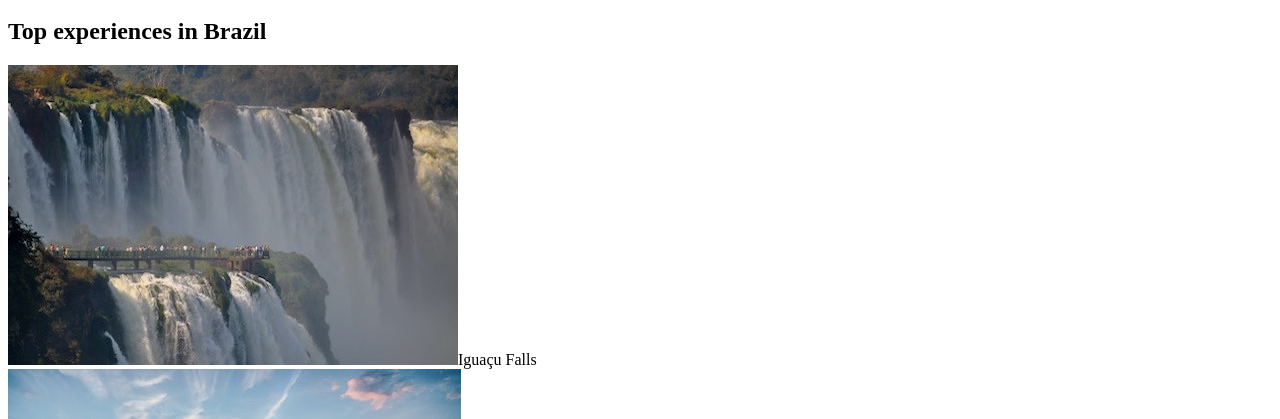
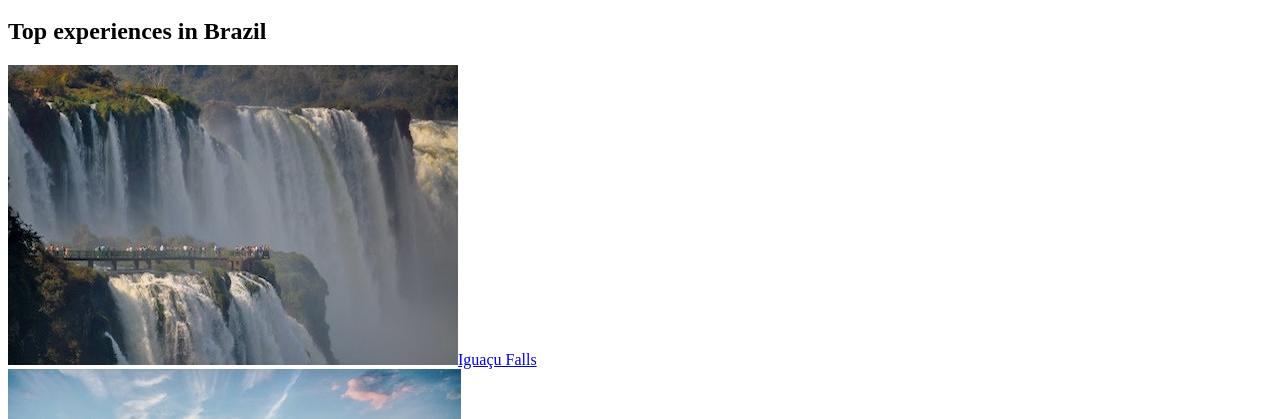
Before and after one commit to quackness/vue-router, a Vue app: page /destination/1/brazil in a window 1280 px wide. Shown: the part 487-906 px from the top of the page. Built offline with nearby package versions, Linux system fonts and the light colour scheme; the HTML template or start-up script is replaced by a standard one.

Commit message:
link experience card witha  route

```diff
--- a/src/components/ExperienceCard.vue
+++ b/src/components/ExperienceCard.vue
@@ -6,6 +6,6 @@
 </template>
 <script setup>
 const props = defineProps({
-  experience: { type: Object, required: true },
+  experience: { type: Object, required: false },
 });
 </script>
--- a/src/components/TheNavigation.vue
+++ b/src/components/TheNavigation.vue
@@ -4,18 +4,20 @@
     <router-link
       v-for="destination in destinations"
       :key="destination.id"
-        :to="{name: 'destination.show', params:{id: destination.id, slug: destination.slug}}"
+      :to="{
+        name: 'destination.show',
+        params: { id: destination.id, slug: destination.slug },
+      }"
     >
       {{ destination.name }}
     </router-link>
   </div>
 </template>
 <script setup>
-import sourceData from '@/data.json';
-import {computed} from "vue";
+import sourceData from "@/data.json";
+import { computed } from "vue";
 
 const destinations = computed(() => {
-  return sourceData.destinations
+  return sourceData.destinations;
 });
-
 </script>
--- a/src/router/index.js
+++ b/src/router/index.js
@@ -10,13 +10,23 @@ const routes = [
     component: HomeView,
   },
   {
+    path: "/destination/:id/:slug/:experienceSlug",
+    name: "experience.show",
+    component: () => import("@/views/ExperienceCard.vue"),
+    props: route => ({
+      ...route.params,
+      id: parseInt(route.params.id)
+    }),
+  },
+  {
     path: "/destination/:id/:slug",
     name: 'destination.show',
     component: () => import("@/views/DestinationShow.vue"),
-    props: route =>({
-    id: parseInt(route.params.id)
+    props: route => ({
+      ...route.params,
+      id: parseInt(route.params.id)
     }),
-  },
+  }
 ];
 
 const router = createRouter({
--- a/src/views/DestinationShow.vue
+++ b/src/views/DestinationShow.vue
@@ -9,11 +9,16 @@
   <section class="experiences">
     <h2>Top experiences in {{ destination.name }}</h2>
     <div class="cards">
-      <ExperienceCard
+      <router-link
         v-for="experience in destination.experiences"
         :key="experience.slug"
-        :experience="experience"
-      />
+        :to="{
+          name: 'experience.show',
+          params: { experienceSlug: experience.slug },
+        }"
+      >
+        <ExperienceCard :experience="experience" />
+      </router-link>
     </div>
   </section>
 </template>
--- /dev/null
+++ b/src/views/ExperienceCard.vue
@@ -0,0 +1,37 @@
+<template>
+  <section>
+    <h1>{{ experience?.name }}</h1>
+    <img :src="`/images/${experience?.image}`" :alt="experience?.name" />
+    <p>{{ experience?.description }}</p>
+  </section>
+</template>
+<script setup>
+import sourceData from "@/data.json";
+import { computed, ref } from "vue";
+
+// const id = ref(null);
+// const experienceSlug = ref("test");
+
+const props = defineProps({
+  id: { type: Number, required: true },
+  experienceSlug: { type: String, required: true },
+});
+console.log("props", props.experienceSlug);
+console.log("props", props.id);
+
+const destination = computed(() => {
+  console.log(sourceData);
+  return sourceData?.destinations?.find(
+    (destination) => destination.id === props.id
+  );
+});
+console.log("log", destination);
+
+const experience = computed(() => {
+  console.log("destination", destination);
+  console.log("props", props.experienceSlug);
+  return destination.value.experiences.find(
+    (experience) => experience.slug === props.experienceSlug
+  );
+});
+</script>
--- a/src/views/HomeView.vue
+++ b/src/views/HomeView.vue
@@ -5,7 +5,10 @@
       <router-link
         v-for="destination in destinations"
         :key="destination.id"
-        :to="{name: 'destination.show', params:{id: destination.id, slug: destination.slug}}"
+        :to="{
+          name: 'destination.show',
+          params: { id: destination.id, slug: destination.slug },
+        }"
       >
         <h2>{{ destination.name }}</h2>
         <img :src="`/images/${destination.image}`" :alt="destination.name" />
```
Also changed, not shown: src/views/ExperienceShow.vue (deleted, +0 -27 lines). Lines whose indentation alone changed are shown as unchanged.
